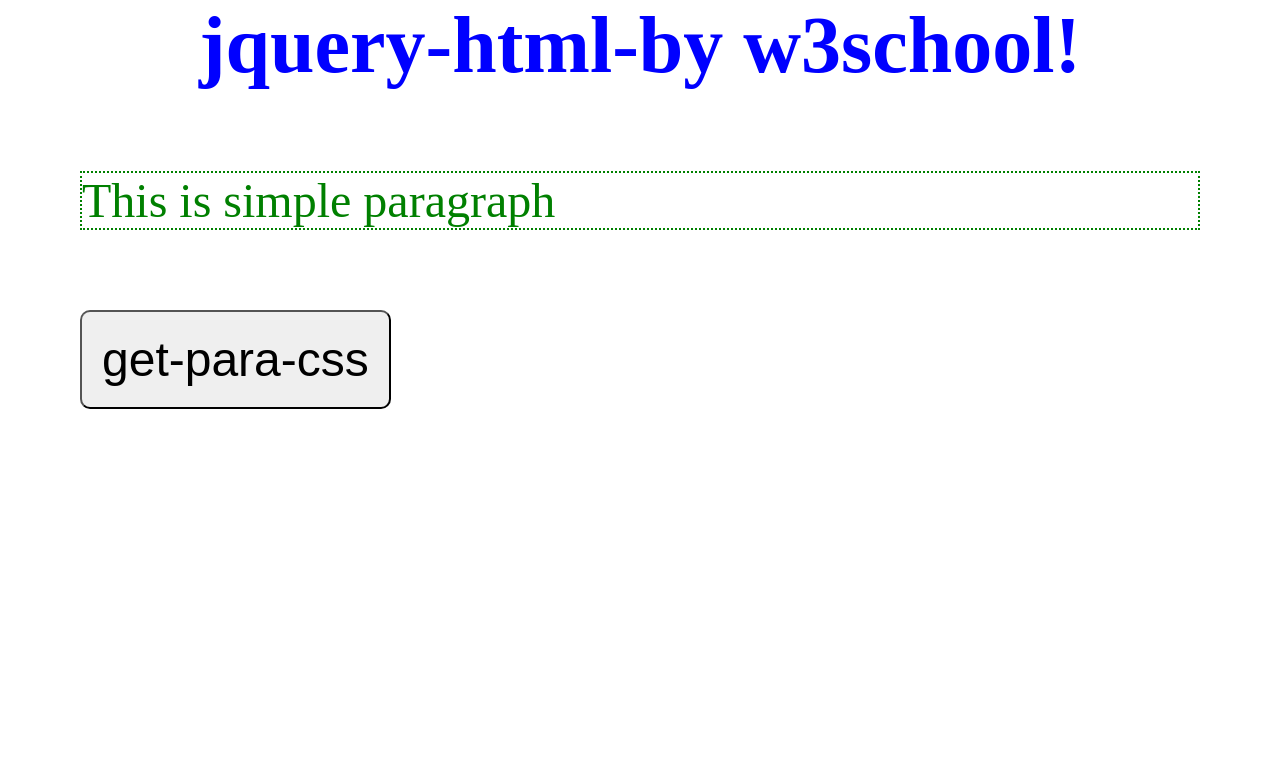
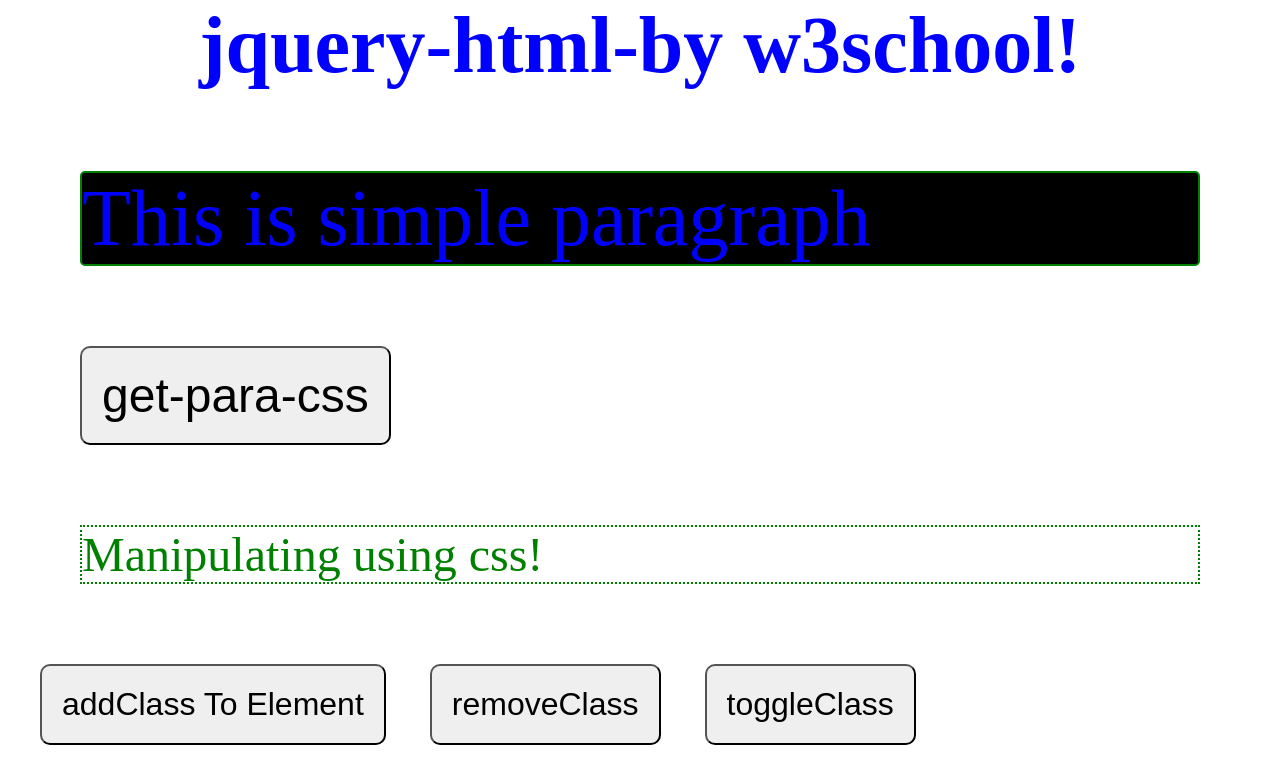
Before and after one commit to webdev-ashishk/jquery, a plain HTML site: page jquery-html/index.html in a window 1280 px wide. Both pictures are taken after a click on the button "get-para-css". Drawn offline with nearby package versions, Linux system fonts and the light colour scheme.

Commit message:
added multi css property

```diff
--- a/jquery-html/index.html
+++ b/jquery-html/index.html
@@ -11,8 +11,14 @@
 
   <body>
     <h1>jquery-html-by w3school!</h1>
+    <!-- <-----------jquery css()------------->
     <p id="para">This is simple paragraph</p>
     <button id="pbtn">get-para-css</button>
+    <!-- <-----------jquery css-------->
+    <p id="para2">Manipulating using css!</p>
+    <button id="aclassbtn">addClass To Element</button>
+    <button id="rclassbtn">removeClass</button>
+    <button id="tclassbtn">toggleClass</button>
     <!-- javascript file added  -->
     <script src="script.js"></script>
     <!-- jquery file added  -->
--- a/jquery-html/script.js
+++ b/jquery-html/script.js
@@ -3,9 +3,30 @@ console.log("welcome@");
 $(document).ready(function () {
   //-------------jquery CSS()------------------>
 
+  //<------ return a css property ------->
   $("#pbtn").click(() => {
     const c = $("#para").css("color");
     alert("done" + c);
     // console.log(color);
   });
+  //<------ set css property ------->
+
+  $("#pbtn").click(() => {
+    $("#para").css("color", "blue");
+  });
+  //<------ setMultiple css property ------->
+
+  $("#pbtn").click(() => {
+    $("#para").css({
+      border: "2px solid green",
+      "background-color": "black",
+      "border-radius": "5px",
+      "font-size": "5rem",
+    });
+  });
+
+  // <----------css classes------------------>
+  $("#aclassbtn").click(() => {
+    $("p").addClass("blue");
+  });
 });
--- a/jquery-html/style.css
+++ b/jquery-html/style.css
@@ -22,3 +22,22 @@ h1 {
   border-radius: 10px;
   cursor: pointer;
 }
+#para2 {
+  color: green;
+  font-size: 3rem;
+  margin: 80px;
+  border: 2px dotted green;
+}
+#aclassbtn,
+#rclassbtn,
+#tclassbtn {
+  padding: 20px;
+  border-radius: 10px;
+  margin-left: 40px;
+  font-size: 2rem;
+  cursor: pointer;
+}
+.blue {
+  color: blue;
+  font-size: 5rem;
+}
```
